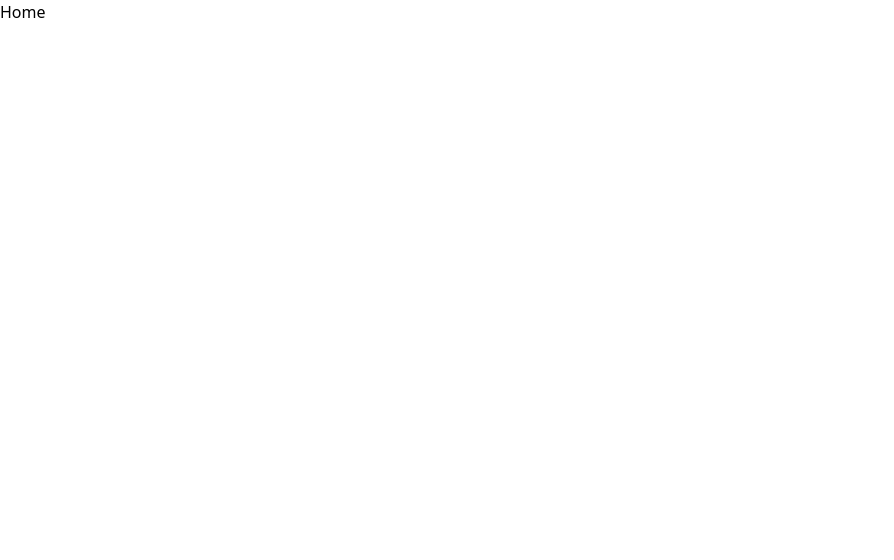
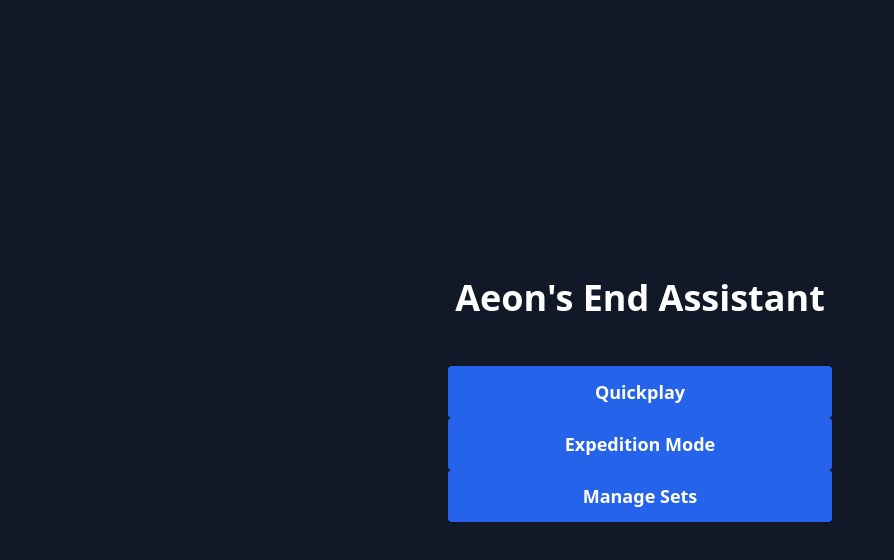
Before and after one commit to timothygaus/AeonsEndAssistant, a React (Vite) app in the folder frontend/: page / in a window 1280 px wide. Shown: the top 560 px of the page, without its empty margins (0-894 px from the left). Built offline with nearby package versions, Linux system fonts and the light colour scheme.

Commit message:
feat: enhance Quickplay and Home components with navigation and game setup

```diff
--- a/frontend/src/api.ts
+++ b/frontend/src/api.ts
@@ -14,3 +14,6 @@
         },
         body: JSON.stringify(setIds)
     }).then(res => res.json())
+
+export const getQuickplay = (numMages: number) =>
+    fetch(`${BASE_URL}/quickplay?num_mages=${numMages}`).then(res => res.json())
--- a/frontend/src/pages/Home.tsx
+++ b/frontend/src/pages/Home.tsx
@@ -1,5 +1,36 @@
+import { useNavigate } from "react-router-dom"
+
 function Home() {
-  return <div>Home</div>
+  const navigate = useNavigate()
+
+  return (
+    <div className="min-h-screen bg-gray-900 text-white flex flex-col items-center justify-center p-8">
+      <h1 className="text-4xl font-bold mb-12">Aeon's End Assistant</h1>
+
+      <div className="flex flex-col gat-4 w-full max-w-sm">
+        <button
+          onClick={() => navigate('/quickplay')}
+          className="px-6 py-3 bg-blue-600 rounded text-lg font-semibold hover:bg-blue-700"
+        >
+          Quickplay
+        </button>
+
+        <button
+          onClick={() => navigate('/expedition')}
+          className="px-6 py-3 bg-blue-600 rounded text-lg font-semibold hover:bg-blue-700"
+        >
+          Expedition Mode
+        </button>
+
+        <button
+          onClick={() => navigate('/sets')}
+          className="px-6 py-3 bg-blue-600 rounded text-lg font-semibold hover:bg-blue-700"
+        >
+          Manage Sets
+        </button>
+      </div>
+    </div>
+  )
 }
 
 export default Home
--- a/frontend/src/pages/Quickplay.tsx
+++ b/frontend/src/pages/Quickplay.tsx
@@ -1,5 +1,73 @@
+import { useQuery } from "@tanstack/react-query"
+import { useState } from "react"
+import { getQuickplay } from "../api"
+
 function Quickplay() {
-    return <div>Quickplay</div>
+    const [numMages, setNumMages] = useState(2)
+
+    const { data, isLoading, refetch } = useQuery<any>({
+        queryKey: ['quickplay', numMages],
+        queryFn: () => getQuickplay(numMages),
+        enabled: false
+    })
+
+    const handleRandomize = () => {
+        refetch()
+    }
+    console.log('data:', data)
+    return (
+        <div className="min-h-screen bg-gray-900 text-white p-8">
+            <h1 className="text-3xl font-bold mb-8">Quickplay</h1>
+
+            <div className="flex flex-col gap-4 max-w-sm">
+                <label className="flex flex-col gap-1">
+                    Number of Mages
+                    <input
+                        type="text"
+                        min={1}
+                        max={4}
+                        value={numMages}
+                        onChange={(e) => setNumMages(Number(e.target.value))}
+                        className="bg-gray-700 rounded px-3 py-2 text-white"
+                    />
+                </label>
+
+                <button
+                    onClick={handleRandomize}
+                    className="px-6 py-3 bg-blue-300 rounded font-semibold hover:bg-blue-700"
+                >
+                    Create Game
+                </button>
+            </div>
+
+            {isLoading && <p className="mt-8">Loading...</p>}
+
+            {data?.nemesis && (
+                <div className="mt-8">
+                    <h2 className="text-2xl font-bold mb-4">Results</h2>
+                    <h3 className="mt-3">
+                        Mages: {data.mages.map((mage: any) => (
+                            <p key={mage.id}>{mage.name}</p>
+                    ))}</h3>
+                    <h3 className="mt-3">
+                        Gems: {data.player_cards.filter((card: any) => card.type === 'gem').map((card: any) => (
+                            <p key={card.id}>{card.name}</p>
+                    ))}</h3>
+                    <h3 className="mt-3">
+                        Relics: {data.player_cards.filter((card: any) => card.type === 'relic').map((card: any) => (
+                            <p key={card.id}>{card.name}</p>
+                    ))}</h3>
+                    <h3 className="mt-3">
+                        Spells: {data.player_cards.filter((card: any) => card.type === 'spell').map((card: any) => (
+                            <p key={card.id}>{card.name}</p>
+                    ))}</h3>
+                    <h3 className="mt-3">
+                        Nemesis: {data.nemesis.name}
+                    </h3>
+                </div>
+            )}
+        </div>
+    )
 }
 
 export default Quickplay
```
